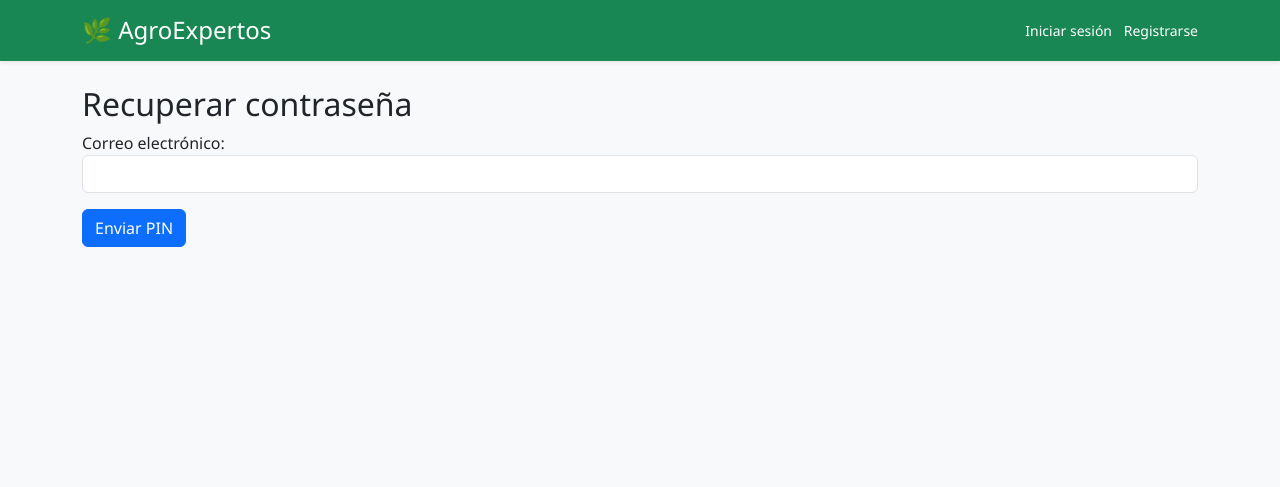
After one commit to santiagosit/Web_Diseasess, a Django app: a page that uses templates/app_usuarios/recuperar.html in a window 1280 px wide. The commit adds this page. Shown: the top 487 px of the page. Run offline with Django 5.2, Linux system fonts and the light colour scheme.

Commit message:
Adicion modulo recuperacion de contraseña

```diff
--- /dev/null
+++ b/app_usuarios/forms_reset.py
@@ -0,0 +1,19 @@
+from django import forms
+
+class EmailRecoveryForm(forms.Form):
+    email = forms.EmailField(label='Correo electrónico', widget=forms.EmailInput(attrs={'class': 'form-control'}))
+
+class PinVerificationForm(forms.Form):
+    pin = forms.CharField(label='Código PIN', max_length=6, widget=forms.TextInput(attrs={'class': 'form-control'}))
+
+class PasswordResetForm(forms.Form):
+    new_password1 = forms.CharField(label='Nueva contraseña', widget=forms.PasswordInput(attrs={'class': 'form-control'}))
+    new_password2 = forms.CharField(label='Confirmar contraseña', widget=forms.PasswordInput(attrs={'class': 'form-control'}))
+
+    def clean(self):
+        cleaned_data = super().clean()
+        p1 = cleaned_data.get('new_password1')
+        p2 = cleaned_data.get('new_password2')
+        if p1 and p2 and p1 != p2:
+            raise forms.ValidationError('Las contraseñas no coinciden.')
+        return cleaned_data
--- a/app_usuarios/urls.py
+++ b/app_usuarios/urls.py
@@ -10,4 +10,9 @@ urlpatterns = [
     path('cambiar_estado/<int:experto_id>/<str:nuevo_estado>/', views.cambiar_estado_experto, name='cambiar_estado'),
     path('reportes/', views.reportes_admin, name='reportes_admin'),
     path('crear-admin/', views.crear_admin, name='crear_admin'),
+
+    # Recuperación de contraseña
+    path('recuperar/', views.recuperar, name='recuperar'),
+    path('verificar_pin/', views.verificar_pin, name='verificar_pin'),
+    path('reset_password/', views.reset_password, name='reset_password'),
 ]
--- a/app_usuarios/views.py
+++ b/app_usuarios/views.py
@@ -8,6 +8,11 @@ from app_enfermedades.models import Enfermedad
 from .models import Usuario
 from .forms import RegistroExpertoForm
 from django.contrib import messages
+from .forms_reset import EmailRecoveryForm, PinVerificationForm, PasswordResetForm
+from django.core.mail import send_mail
+import random, string, time
+from django.utils import timezone
+from django.contrib.auth.hashers import make_password
 
 def registro_experto(request):
     if request.method == 'POST':
@@ -154,3 +159,81 @@ def crear_admin(request):
 def logout_usuario(request):
     logout(request)
     return redirect('login')
+
+
+def recuperar(request):
+    if request.method == 'POST':
+        form = EmailRecoveryForm(request.POST)
+        if form.is_valid():
+            email = form.cleaned_data['email']
+            try:
+                usuario = Usuario.objects.get(email=email)
+            except Usuario.DoesNotExist:
+                messages.error(request, 'No existe usuario con ese correo.')
+                return render(request, 'app_usuarios/recuperar.html', {'form': form})
+            # Generar PIN y guardar en sesión
+            pin = ''.join(random.choices(string.digits, k=6))
+            expires_at = time.time() + 600  # 10 minutos
+            request.session['reset_email'] = email
+            request.session['reset_pin'] = pin
+            request.session['reset_pin_expires'] = expires_at
+            # Enviar correo
+            send_mail(
+                'Tu código de recuperación',
+                f'Tu código PIN es: {pin}',
+                None,
+                [email],
+                fail_silently=False,
+            )
+            messages.success(request, 'Se ha enviado un PIN a tu correo.')
+            return redirect('verificar_pin')
+    else:
+        form = EmailRecoveryForm()
+    return render(request, 'app_usuarios/recuperar.html', {'form': form})
+
+
+def verificar_pin(request):
+    if not request.session.get('reset_email'):
+        return redirect('recuperar')
+    if request.method == 'POST':
+        form = PinVerificationForm(request.POST)
+        if form.is_valid():
+            pin = form.cleaned_data['pin']
+            session_pin = request.session.get('reset_pin')
+            expires = request.session.get('reset_pin_expires')
+            if not session_pin or not expires or time.time() > expires:
+                messages.error(request, 'El PIN ha expirado. Solicita uno nuevo.')
+                return redirect('recuperar')
+            if pin == session_pin:
+                request.session['reset_pin_verified'] = True
+                return redirect('reset_password')
+            else:
+                messages.error(request, 'PIN incorrecto.')
+    else:
+        form = PinVerificationForm()
+    return render(request, 'app_usuarios/verificar_pin.html', {'form': form})
+
+
+def reset_password(request):
+    if not request.session.get('reset_pin_verified'):
+        return redirect('recuperar')
+    if request.method == 'POST':
+        form = PasswordResetForm(request.POST)
+        if form.is_valid():
+            email = request.session.get('reset_email')
+            password = form.cleaned_data['new_password1']
+            try:
+                usuario = Usuario.objects.get(email=email)
+            except Usuario.DoesNotExist:
+                messages.error(request, 'Error inesperado. Intenta de nuevo.')
+                return redirect('recuperar')
+            usuario.password = make_password(password)
+            usuario.save()
+            # Limpiar sesión
+            for key in ['reset_email','reset_pin','reset_pin_expires','reset_pin_verified']:
+                request.session.pop(key, None)
+            messages.success(request, 'Contraseña restablecida. Ahora puedes iniciar sesión.')
+            return redirect('login')
+    else:
+        form = PasswordResetForm()
+    return render(request, 'app_usuarios/reset_password.html', {'form': form})
--- a/templates/app_usuarios/login.html
+++ b/templates/app_usuarios/login.html
@@ -22,6 +22,9 @@
 
                 <button type="submit" class="btn btn-success w-100">Ingresar</button>
             </form>
+            <div class="mt-3 text-center">
+                <a href="{% url 'recuperar' %}">¿Olvidaste tu contraseña?</a>
+            </div>
         </div>
     </div>
 </div>
--- /dev/null
+++ b/templates/app_usuarios/recuperar.html
@@ -0,0 +1,8 @@
+{% extends 'base.html' %}
+{% block content %}
+<h2>Recuperar contraseña</h2>
+<form method="post">{% csrf_token %}
+  {{ form.as_p }}
+  <button type="submit" class="btn btn-primary">Enviar PIN</button>
+</form>
+{% endblock %}
```
Also changed, not shown: AgroExpertos/settings.py (+10 -1 lines), templates/app_usuarios/reset_password.html (added, +8 -0 lines), templates/app_usuarios/verificar_pin.html (added, +8 -0 lines).
